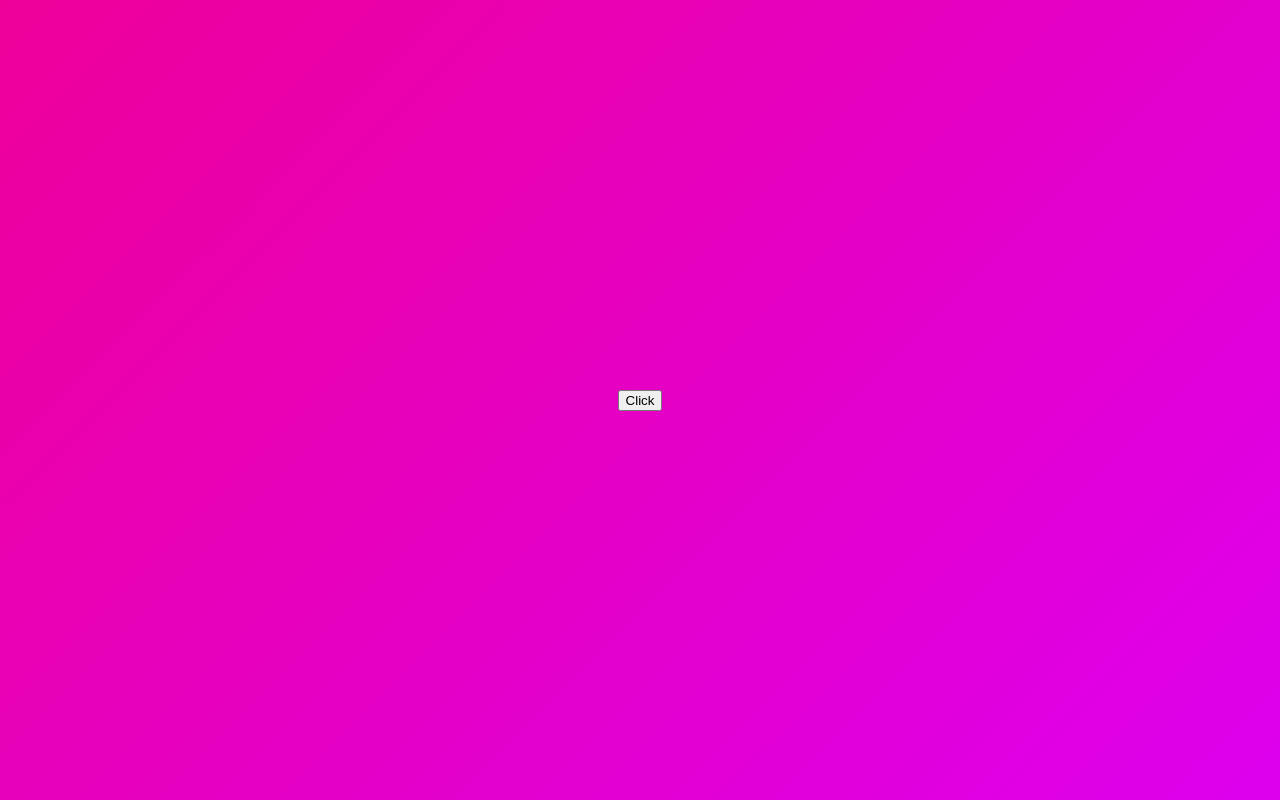
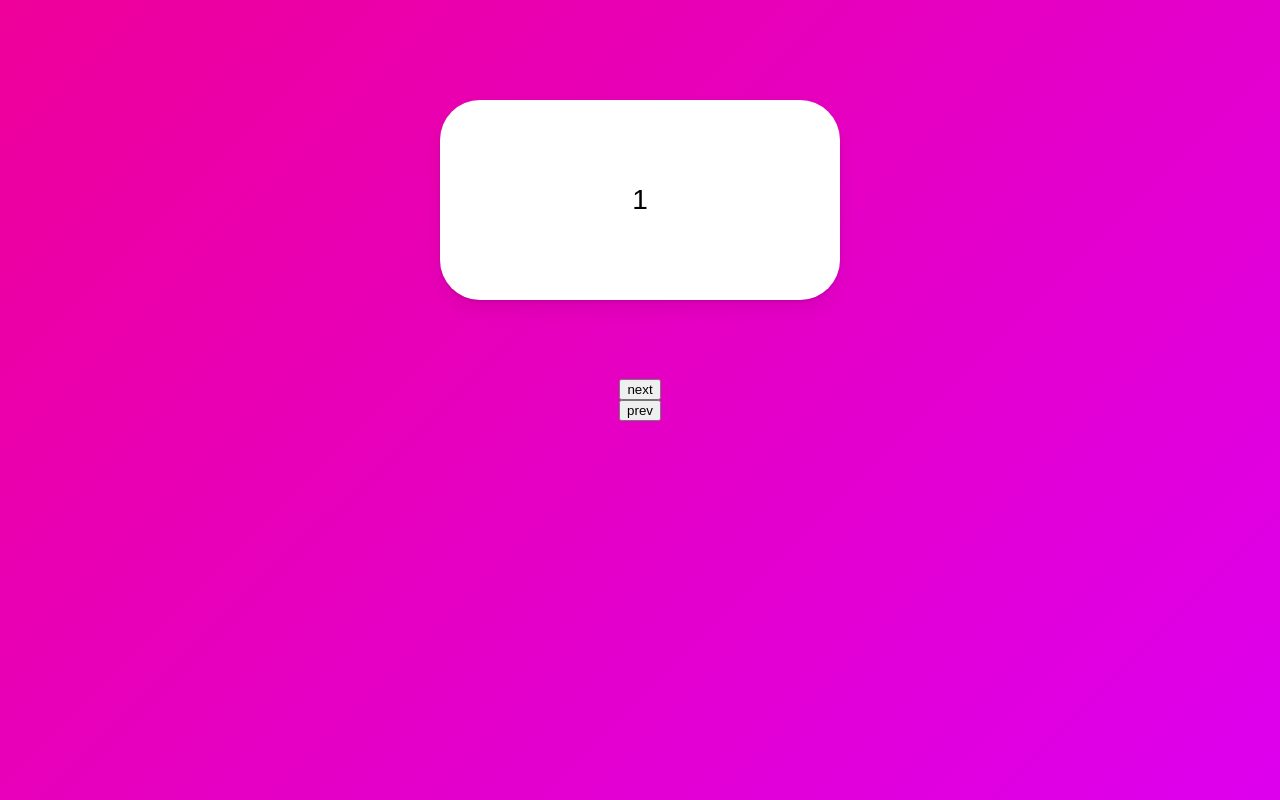
Before and after one commit to jhchoi1182/animation, a React (Create React App) app: page / in a window 1280 px wide. Built offline with nearby package versions, Linux system fonts and the light colour scheme.

Commit message:
클릭을 이용한 슬라이드 기능(feat. AnimatePresence)

```diff
--- a/src/App.tsx
+++ b/src/App.tsx
@@ -8,6 +8,7 @@ const Wrapper = styled(motion.div)`
   display: flex;
   justify-content: center;
   align-items: center;
+  flex-direction: column;
 `;
 
 const Box = styled(motion.div)`
@@ -17,35 +18,58 @@ const Box = styled(motion.div)`
   border-radius: 40px;
   position: absolute;
   top: 100px;
+  display: flex;
+  justify-content: center;
+  align-items: center;
+  font-size: 28px;
   box-shadow: 0 2px 3px rgba(0, 0, 0, 0.1), 0 10px 20px rgba(0, 0, 0, 0.06);
 `;
 
-const boxVariants = {
-  initial: {
+interface IBack {
+  isBack: boolean;
+}
+
+const box = {
+  entry: (isBack: boolean) => ({
+    x: isBack ? -500 : 500,
     opacity: 0,
     scale: 0,
-  },
-  visible: {
+  }),
+  center: {
+    x: 0,
     opacity: 1,
     scale: 1,
-    rotateZ: 360,
+    transition: {
+      duration: 0.3,
+    },
   },
-  leaving: {
+  exit: (isBack: boolean) => ({
+    x: isBack ? 500 : -500,
     opacity: 0,
     scale: 0,
-    y: 50,
-  },
+    transition: { duration: 0.3 },
+  }),
 };
-
 function App() {
-  const [showing, setShowing] = useState(false);
-  const toggleShowing = () => setShowing((prev) => !prev);
+  const [visible, setVisible] = useState(1);
+  const [back, setBack] = useState(false);
+  const nextPlease = async () => {
+    await setBack(false);
+    setVisible((prev) => (prev === 10 ? 10 : prev + 1));
+  };
+  const prevPlease = async () => {
+    await setBack(true);
+    setVisible((prev) => (prev === 1 ? 1 : prev - 1));
+  };
   return (
     <Wrapper>
-      <button onClick={toggleShowing}>Click</button>
       <AnimatePresence>
-        {showing && <Box variants={boxVariants} initial="initial" animate="visible" exit="leaving" />}
+        <Box custom={back} variants={box} initial="entry" animate="center" exit="exit" key={visible}>
+          {visible}
+        </Box>
       </AnimatePresence>
+      <button onClick={nextPlease}>next</button>
+      <button onClick={prevPlease}>prev</button>
     </Wrapper>
   );
 }
```
